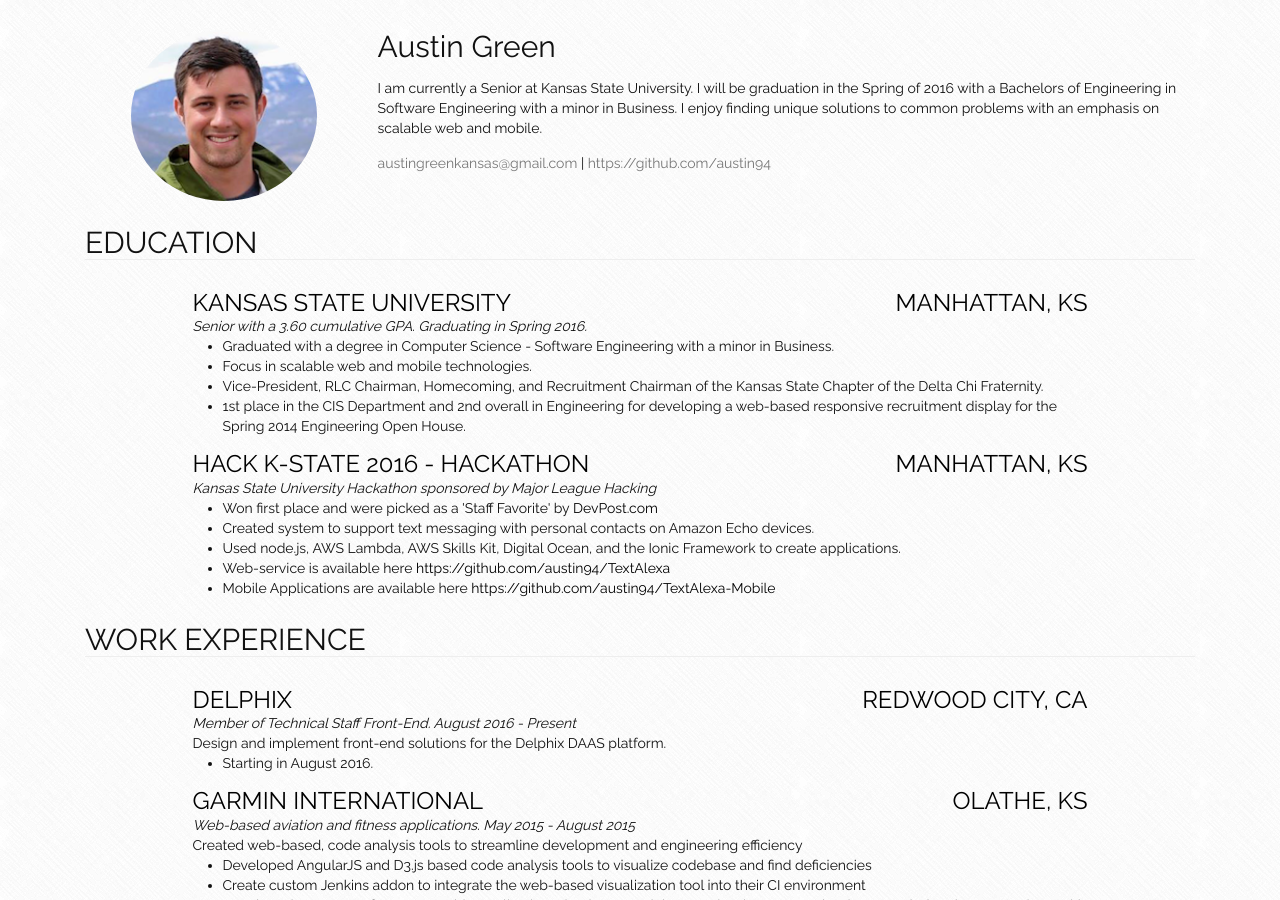
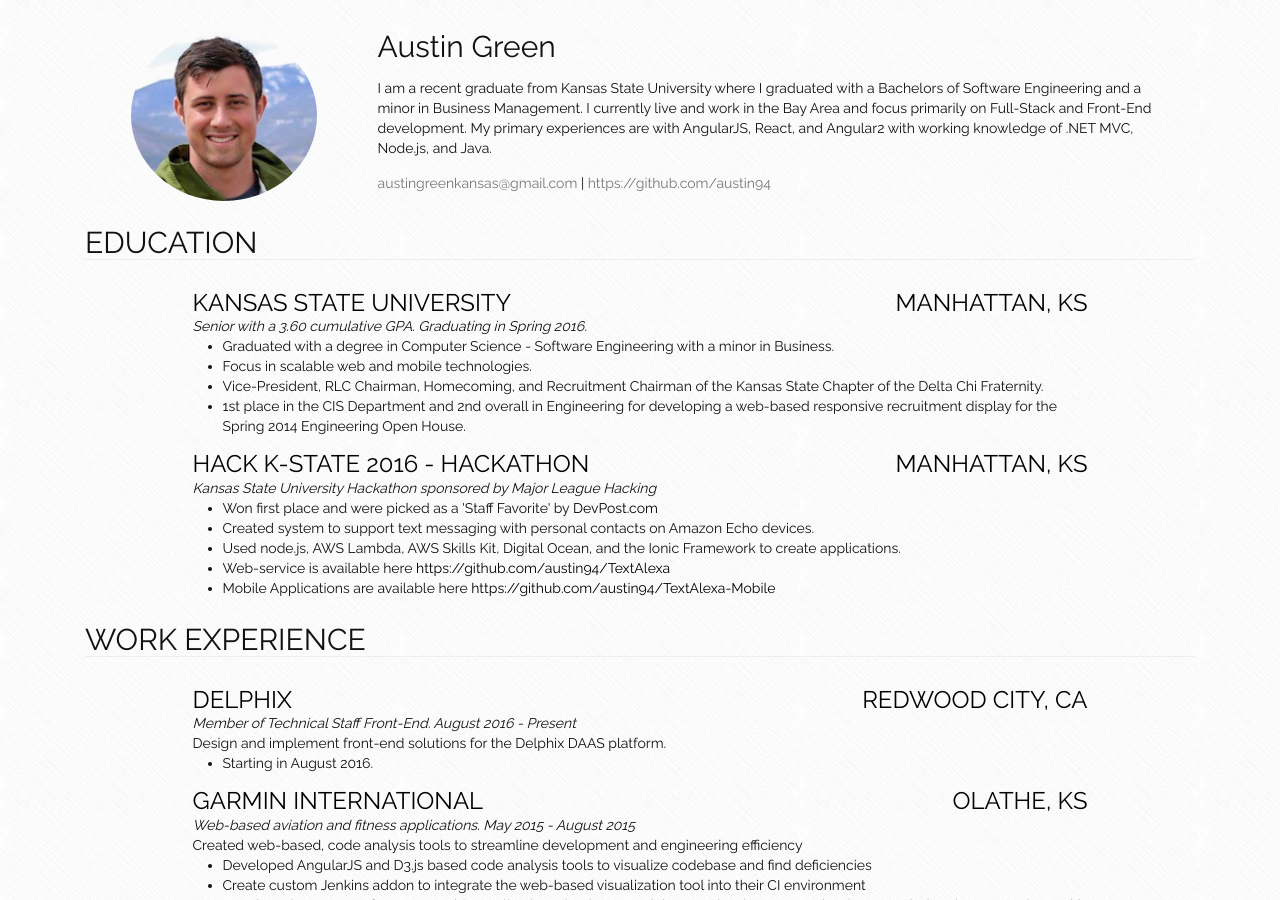
Before and after one commit to 121940kz/austingreen.info, a Jekyll site: the page built from index.html, in a window 1280 px wide and 900 px high. Built offline with Jekyll 4.4.1, drawn with Linux system fonts in a browser that asks for light colours.

Commit message:
Update information.json

```diff
--- a/_data/information.json
+++ b/_data/information.json
@@ -1,7 +1,7 @@
 {
   "introduction": {
     "name": "Austin Green",
-    "description": "I am currently a Senior at Kansas State University. I will be graduation in the Spring of 2016 with a Bachelors of Engineering in Software Engineering with a minor in Business. I enjoy finding unique solutions to common problems with an emphasis on scalable web and mobile.",
+    "description": "I am a recent graduate from Kansas State University where I graduated with a Bachelors of Software Engineering and a minor in Business Management.  I currently live and work in the Bay Area and focus primarily on Full-Stack and Front-End development.  My primary experiences are with AngularJS, React, and Angular2 with working knowledge of .NET MVC, Node.js, and Java.",
     "links": [
       {
         "text": "austingreenkansas@gmail.com",
```
